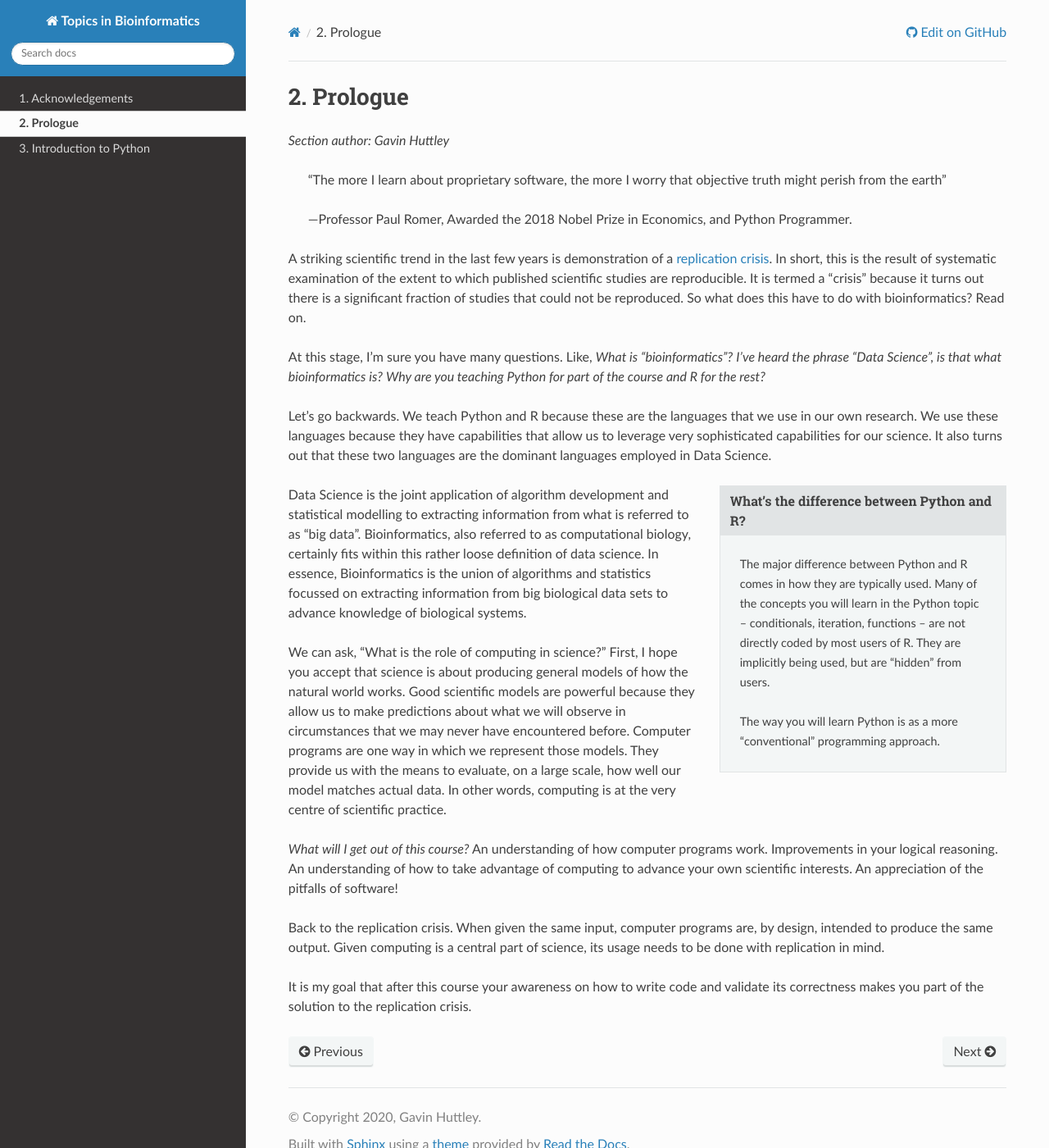
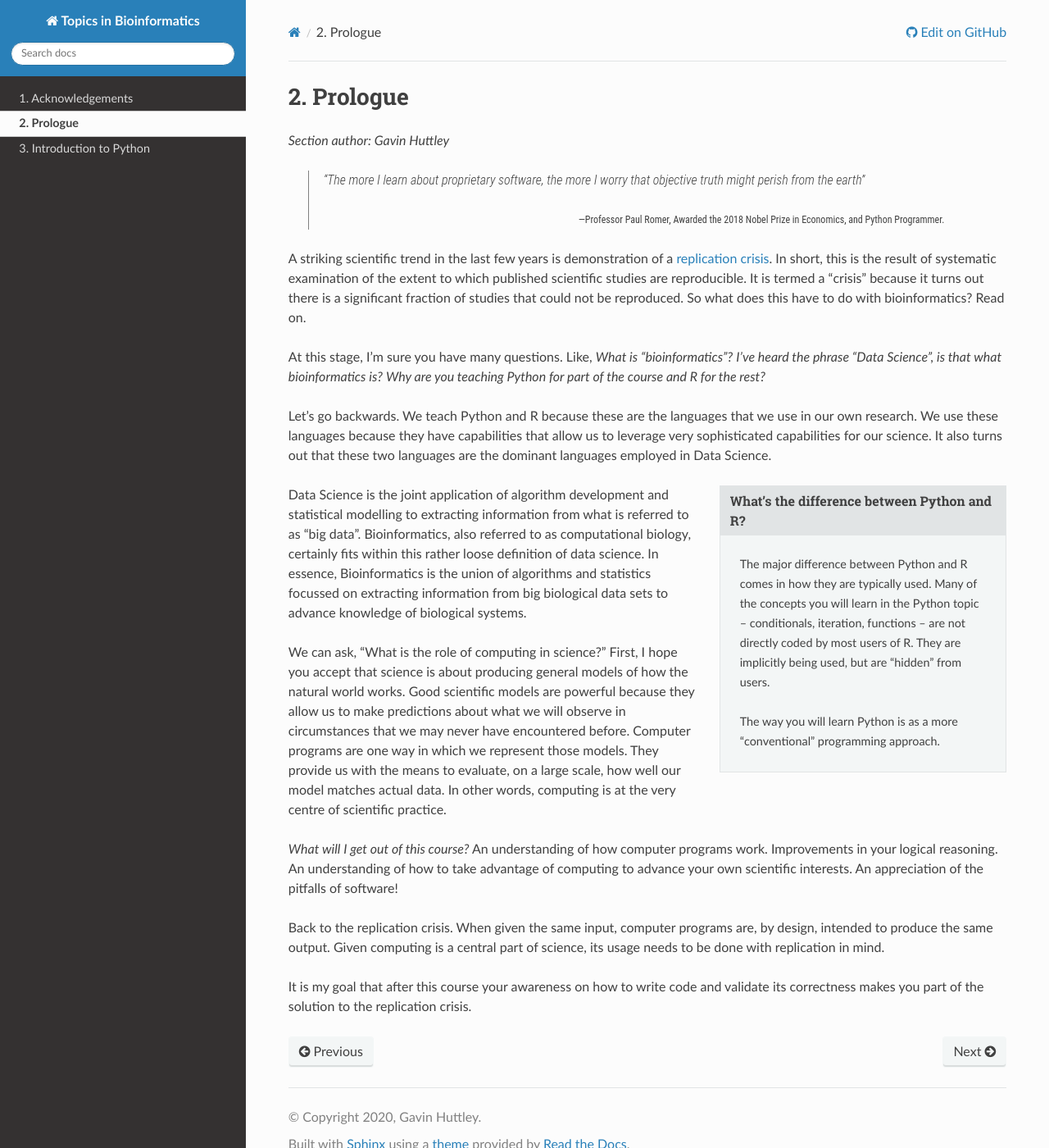
Before and after one commit to GavinHuttley/tib, a Sphinx documentation site: the page built from source/intro.rst, in a window 1280 px wide and 1400 px high. Shown: the whole window at 82% size. Built offline with Sphinx 7.4.7 and the Read the Docs theme 2.0.0, drawn with Linux system fonts in a browser that asks for light colours.

Commit message:
BUG: fixed CSS styles

```diff
--- a/source/_static/css/custom.css
+++ b/source/_static/css/custom.css
@@ -12,14 +12,18 @@ div.section > div:not(.section):not(.sidebar)
 	{
 		/* Constrain width for direct descendants of a div */
 		width: 55%;
+		display: inline-block;
+		font-family: "Roboto", sans-serif;
 	}
 
 div.wy-nav-content, div.container.sphinx-bs {
 	margin-left:  0;
+	display: inline-block;
 }
 
 div.sidebar, dl.footnote {
 	width:  40% !important;
+	display: inline-block;
 }
 
 dl.footnote {
@@ -31,3 +35,28 @@ dl.footnote {
 	border-top: none;
 	border-bottom: none;
 }
+
+@import url('https://fonts.googleapis.com/css?family=Roboto+Condensed:700');
+@import url('https://fonts.googleapis.com/css?family=Roboto');
+blockquote {
+	font-family: "Roboto Condensed", sans-serif;
+	margin-left: 1em;
+	margin-right: 2em;
+	border-left: solid 1px #808080;
+}
+
+blockquote p.attribution {
+	text-align: right;
+    width: 95%;
+}
+blockquote.epigraph {
+	font-size: 1.125rem;
+	font-weight: 300;
+	font-style: oblique;
+	padding-left: 1em
+}
+blockquote.epigraph p.attribution {
+	font-size: 0.75rem;
+	font-weight: 400;
+	font-style: normal;
+}
```
